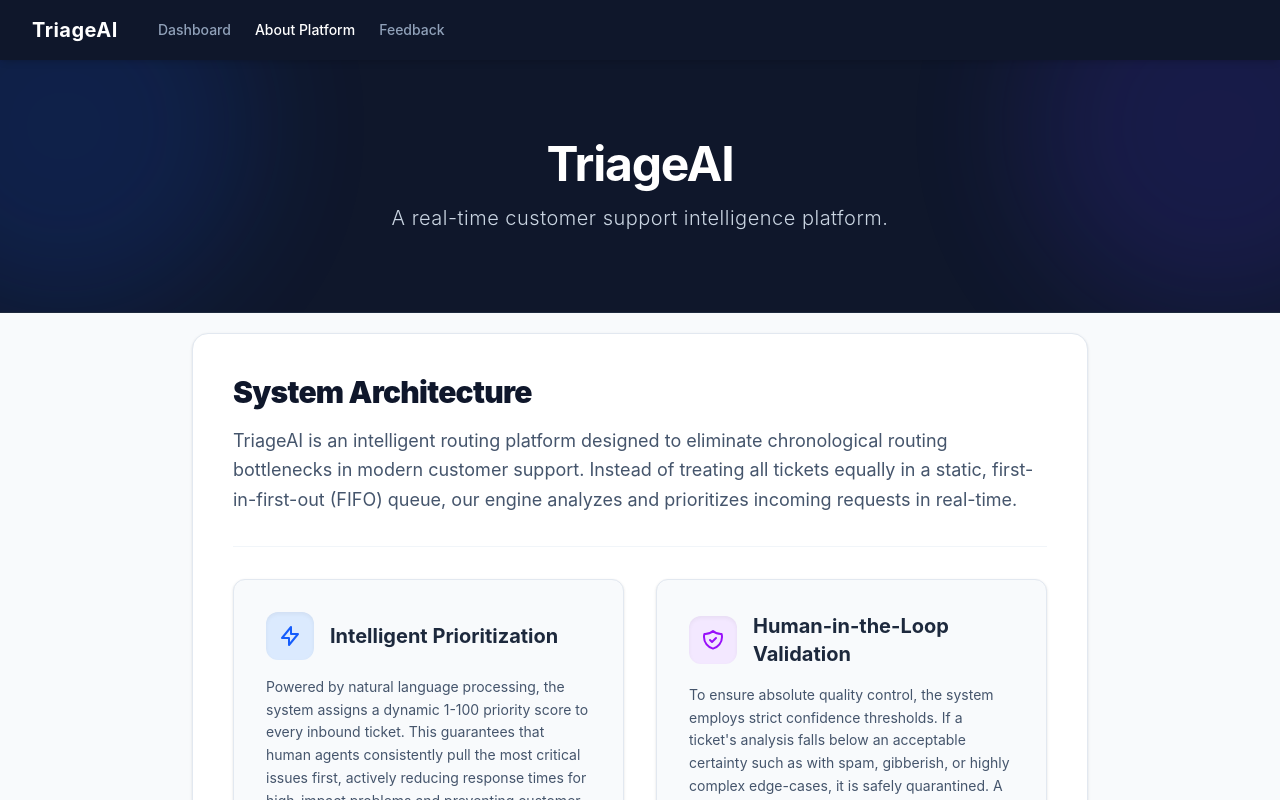
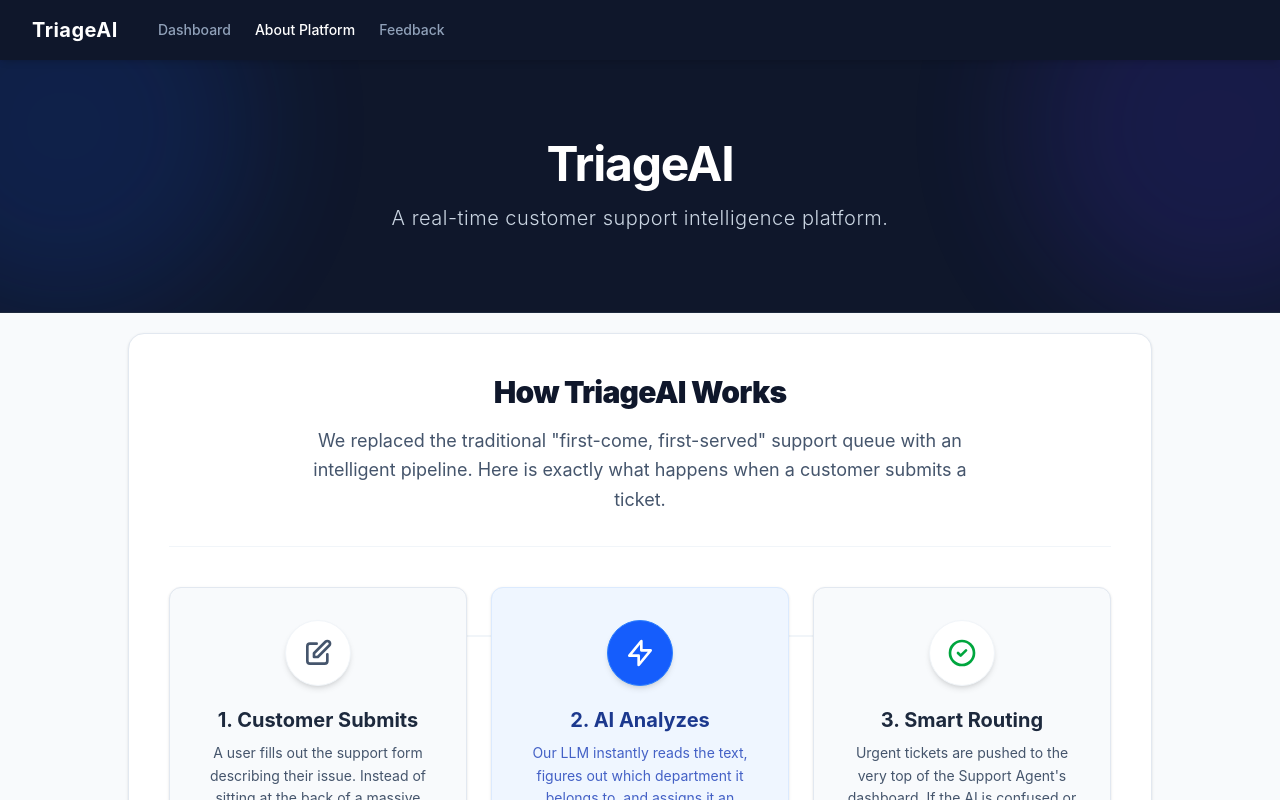
Before and after one commit to Aanchalbs-iitj/TriageAI, a React app in the folder frontend/: page / in a window 1280 px wide. Both pictures are taken after a click on the button "About Platform". Shown: the top 800 px of the page. Built offline with nearby package versions, Linux system fonts and the light colour scheme; the HTML template or start-up script is replaced by a standard one.

Commit message:
made the about section more appealing

```diff
--- a/frontend/src/App.jsx
+++ b/frontend/src/App.jsx
@@ -339,7 +339,7 @@ function App() {
             {role === 'agent' && currentPage === 'dashboard' && (
               <div className="relative min-h-screen w-full flex flex-col items-center pt-20 pb-32 px-4 bg-slate-900">
 
-                {/* 1. AGENT VIDEO BACKGROUND */}
+                {/* agent video bg */}
                 <video autoPlay loop muted playsInline className="fixed top-0 left-0 w-full h-full object-cover z-0 opacity-40 pointer-events-none">
                   <source src="/agent-bg.mp4" type="video/mp4" />
                 </video>
@@ -348,14 +348,14 @@ function App() {
 
                 <div className="relative z-10 w-full max-w-3xl flex flex-col items-center">
 
-                  {/* Glowing Header */}
+
                   <div className="text-center mb-10 w-full">
                     <h2 className="text-3xl font-black text-white tracking-tight drop-shadow-lg">Agent Workspace</h2>
                     <p className="text-slate-400 font-medium mt-2">Active Shift: <span className="text-blue-400">{agentDepartment}</span></p>
                   </div>
 
                   {!currentTicket ? (
-                    /* EMPTY STATE / SHIFT SELECTOR (Glassmorphism) */
+
                     <div className="bg-white/95 backdrop-blur-xl p-10 rounded-2xl shadow-[0_20px_50px_rgba(0,0,0,0.5)] border border-white/20 flex flex-col items-center w-full relative overflow-hidden">
                       <div className="absolute top-0 left-0 w-full h-1.5 bg-gradient-to-r from-blue-500 to-cyan-400"></div>
 
@@ -410,7 +410,6 @@ function App() {
             {role === 'manager' && currentPage === 'dashboard' && (
               <div className="relative min-h-screen w-full pt-16 pb-32 px-4 bg-slate-900">
 
-                {/* 1. HUMAN REVIEW VIDEO BACKGROUND */}
                 <video autoPlay loop muted playsInline className="fixed top-0 left-0 w-full h-full object-cover z-0 opacity-30 pointer-events-none">
                   <source src="/manager-bg.mp4" type="video/mp4" />
                 </video>
@@ -419,7 +418,7 @@ function App() {
 
                 <div className="relative z-10 max-w-6xl mx-auto">
 
-                  {/* --- HUMAN REVIEW SANDBOX --- */}
+                  {/*human review */}
                   <div className="flex justify-between items-end mb-8 border-b border-white/20 pb-4">
                     <div>
                       <h2 className="text-3xl font-black text-white tracking-tight drop-shadow-md">Human Review Sandbox</h2>
@@ -442,7 +441,7 @@ function App() {
                     </div>
                   ) : (
                     <div className="grid grid-cols-1 gap-5">
-                      {/* ... rest of the code remains exactly the same ... */}
+
                       {reviewTickets.map(ticket => (
                         <div key={ticket.id} className="bg-white/95 backdrop-blur-xl p-6 rounded-2xl shadow-[0_10px_30px_rgba(0,0,0,0.5)] border border-white/20 flex flex-col md:flex-row gap-6 items-center transition-transform hover:scale-[1.01]">
                           <div className="flex flex-col gap-3 min-w-[120px] text-center">
@@ -476,7 +475,7 @@ function App() {
                     </div>
                   )}
 
-                  {/* --- COMPANY FEEDBACK INBOX --- */}
+                  {/* company feedback */}
                   <div className="mt-20 border-t border-white/20 pt-12 mb-20">
                     <div className="flex justify-between items-end mb-8 border-b border-white/20 pb-4">
                       <div>
@@ -524,42 +523,52 @@ function App() {
 
         {/* about page */}
         {currentPage === 'about' && (
-          <div className="max-w-4xl mx-auto bg-white p-10 rounded-2xl shadow-sm border border-slate-200 mt-[-20px] relative z-10 animate-fade-in-up mb-20">
+          <div className="max-w-5xl mx-auto bg-white p-10 rounded-2xl shadow-sm border border-slate-200 mt-[-20px] relative z-10 animate-fade-in-up mb-20">
 
             {/* Header Section */}
-            <div className="border-b border-slate-100 pb-8 mb-8 text-center md:text-left">
-              <h2 className="text-3xl font-black text-slate-900 mb-4 tracking-tight">System Architecture</h2>
-              <p className="text-lg text-slate-600 leading-relaxed">
-                TriageAI is an intelligent routing platform designed to eliminate chronological routing bottlenecks in modern customer support. Instead of treating all tickets equally in a static, first-in-first-out (FIFO) queue, our engine analyzes and prioritizes incoming requests in real-time.
+            <div className="border-b border-slate-100 pb-8 mb-10 text-center">
+              <h2 className="text-3xl font-black text-slate-900 mb-4 tracking-tight">How TriageAI Works</h2>
+              <p className="text-lg text-slate-600 max-w-2xl mx-auto leading-relaxed">
+                We replaced the traditional "first-come, first-served" support queue with an intelligent pipeline. Here is exactly what happens when a customer submits a ticket.
               </p>
             </div>
 
-            {/* Grid Conceptual Layout */}
-            <div className="grid md:grid-cols-2 gap-8">
+            {/* 3-Step Process Grid */}
+            <div className="grid md:grid-cols-3 gap-6 relative">
 
-              {/* Card 1: Prioritization */}
-              <div className="bg-slate-50 p-8 rounded-xl border border-slate-200 hover:border-blue-300 transition-colors shadow-sm">
-                <div className="flex items-center gap-4 mb-4">
-                  <div className="bg-blue-100 text-blue-600 p-3 rounded-xl shadow-inner">
-                    <svg className="w-6 h-6" fill="none" stroke="currentColor" viewBox="0 0 24 24"><path strokeLinecap="round" strokeLinejoin="round" strokeWidth="2" d="M13 10V3L4 14h7v7l9-11h-7z"></path></svg>
-                  </div>
-                  <h3 className="text-xl font-bold text-slate-800">Intelligent Prioritization</h3>
+              {/*Connecting line behind the cards for desktop */}
+              <div className="hidden md:block absolute top-12 left-[16%] w-[68%] h-0.5 bg-slate-100 z-0"></div>
+
+              {/* Step 1: Submit */}
+              <div className="bg-slate-50 p-8 rounded-xl border border-slate-200 hover:border-slate-300 transition-colors shadow-sm relative z-10 flex flex-col items-center text-center">
+                <div className="bg-white text-slate-600 p-4 rounded-full shadow-md border border-slate-100 mb-5">
+                  <svg className="w-8 h-8" fill="none" stroke="currentColor" viewBox="0 0 24 24"><path strokeLinecap="round" strokeLinejoin="round" strokeWidth="2" d="M11 5H6a2 2 0 00-2 2v11a2 2 0 002 2h11a2 2 0 002-2v-5m-1.414-9.414a2 2 0 112.828 2.828L11.828 15H9v-2.828l8.586-8.586z"></path></svg>
                 </div>
+                <h3 className="text-xl font-bold text-slate-800 mb-2">1. Customer Submits</h3>
                 <p className="text-slate-600 text-sm leading-relaxed">
-                  Powered by natural language processing, the system assigns a dynamic 1-100 priority score to every inbound ticket. This guarantees that human agents consistently pull the most critical issues first, actively reducing response times for high-impact problems and preventing customer churn.
+                  A user fills out the support form describing their issue. Instead of sitting at the back of a massive line, the ticket is instantly sent to our backend engine.
                 </p>
               </div>
 
-              {/* Card 2: human review */}
-              <div className="bg-slate-50 p-8 rounded-xl border border-slate-200 hover:border-purple-300 transition-colors shadow-sm">
-                <div className="flex items-center gap-4 mb-4">
-                  <div className="bg-purple-100 text-purple-600 p-3 rounded-xl shadow-inner">
-                    <svg className="w-6 h-6" fill="none" stroke="currentColor" viewBox="0 0 24 24"><path strokeLinecap="round" strokeLinejoin="round" strokeWidth="2" d="M9 12l2 2 4-4m5.618-4.016A11.955 11.955 0 0112 2.944a11.955 11.955 0 01-8.618 3.04A12.02 12.02 0 003 9c0 5.591 3.824 10.29 9 11.622 5.176-1.332 9-6.03 9-11.622 0-1.042-.133-2.052-.382-3.016z"></path></svg>
-                  </div>
-                  <h3 className="text-xl font-bold text-slate-800">Human-in-the-Loop Validation</h3>
+              {/* Step 2: AI Analyzes */}
+              <div className="bg-blue-50 p-8 rounded-xl border border-blue-100 hover:border-blue-300 transition-colors shadow-sm relative z-10 flex flex-col items-center text-center">
+                <div className="bg-blue-600 text-white p-4 rounded-full shadow-md border border-blue-500 mb-5">
+                  <svg className="w-8 h-8" fill="none" stroke="currentColor" viewBox="0 0 24 24"><path strokeLinecap="round" strokeLinejoin="round" strokeWidth="2" d="M13 10V3L4 14h7v7l9-11h-7z"></path></svg>
                 </div>
+                <h3 className="text-xl font-bold text-blue-900 mb-2">2. AI Analyzes</h3>
+                <p className="text-blue-800/80 text-sm leading-relaxed">
+                  Our LLM instantly reads the text, figures out which department it belongs to, and assigns it an urgency score (1-100) based on how critical the issue is.
+                </p>
+              </div>
+
+              {/* Step 3: Smart Routing */}
+              <div className="bg-slate-50 p-8 rounded-xl border border-slate-200 hover:border-slate-300 transition-colors shadow-sm relative z-10 flex flex-col items-center text-center">
+                <div className="bg-white text-green-600 p-4 rounded-full shadow-md border border-slate-100 mb-5">
+                  <svg className="w-8 h-8" fill="none" stroke="currentColor" viewBox="0 0 24 24"><path strokeLinecap="round" strokeLinejoin="round" strokeWidth="2" d="M9 12l2 2 4-4m6 2a9 9 0 11-18 0 9 9 0 0118 0z"></path></svg>
+                </div>
+                <h3 className="text-xl font-bold text-slate-800 mb-2">3. Smart Routing</h3>
                 <p className="text-slate-600 text-sm leading-relaxed">
-                  To ensure absolute quality control, the system employs strict confidence thresholds. If a ticket's analysis falls below an acceptable certainty such as with spam, gibberish, or highly complex edge-cases, it is safely quarantined. A manager then reviews these flagged items, preventing noise from disrupting the main agent queue.
+                  Urgent tickets are pushed to the very top of the Support Agent's dashboard. If the AI is confused or thinks it's spam, it sends it to a Manager for human review.
                 </p>
               </div>
 
@@ -571,7 +580,7 @@ function App() {
         {currentPage === 'feedback' && (
           <div className="relative min-h-screen w-full flex flex-col items-center pt-24 px-4 bg-slate-900 pb-32">
 
-            {/* 1. FEEDBACK VIDEO BACKGROUND */}
+            {/* 1. feedback video background */}
             <video autoPlay loop muted playsInline className="fixed top-0 left-0 w-full h-full object-cover z-0 opacity-40 pointer-events-none">
               <source src="/network-bg.mp4" type="video/mp4" />
             </video>
@@ -582,7 +591,6 @@ function App() {
             {/* Glowing Glassmorphism Form Container */}
             <div className="relative z-10 max-w-xl w-full bg-white/95 backdrop-blur-xl p-10 rounded-2xl shadow-[0_20px_50px_rgba(0,0,0,0.5)] border border-white/20 animate-fade-in-up overflow-hidden">
 
-              {/* Premium Brand Accent Line */}
               <div className="absolute top-0 left-0 w-full h-1.5 bg-gradient-to-r from-blue-500 via-indigo-500 to-purple-500"></div>
 
               <h2 className="text-2xl font-black mb-2 text-slate-800 tracking-tight">Platform Feedback</h2>
```
